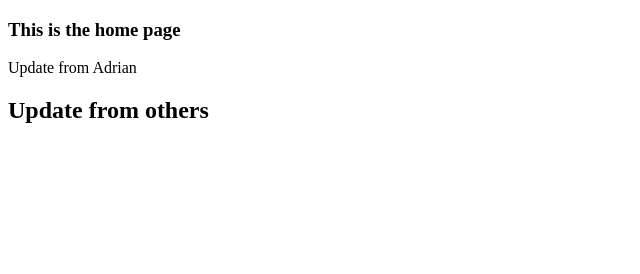
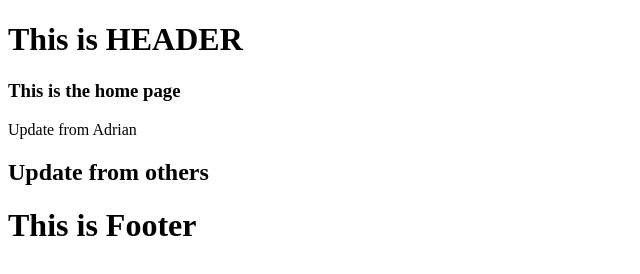
Before and after one commit to adriwg/git-branch_ex, a plain HTML site: page index.html in a window 1280 px wide. Shown: the whole page, without its empty margins (0-640 px from the left). Drawn offline with Linux system fonts and the light colour scheme.

Commit message:
Added footer and header

```diff
--- a/index.html
+++ b/index.html
@@ -7,8 +7,14 @@
     <title>Git Branch Demo</title>
 </head>
 <body>
-<h3>This is the home page</h3>
-<p>Update from Adrian</p>
+    <header>
+        <h1>This is HEADER</h1>
+    </header>
+    <h3>This is the home page</h3>
+    <p>Update from Adrian</p>
     <h2>Update from others</h2>
+    <footer>
+        <h1>This is Footer</h1>
+    </footer>
 </body>
 </html>
```
